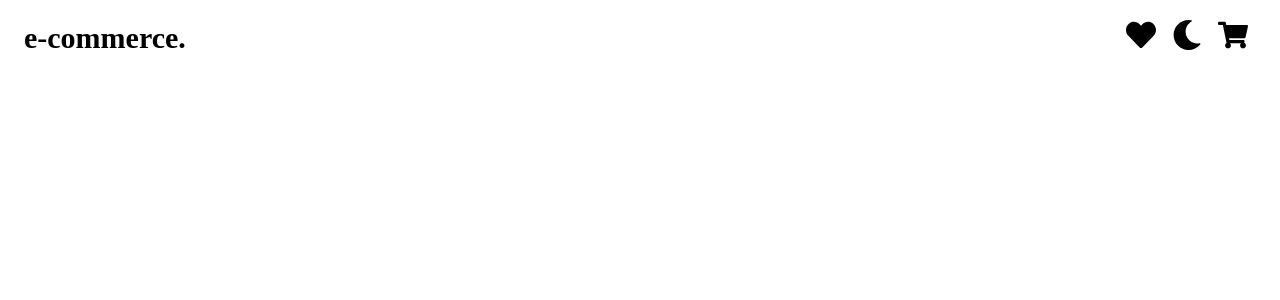
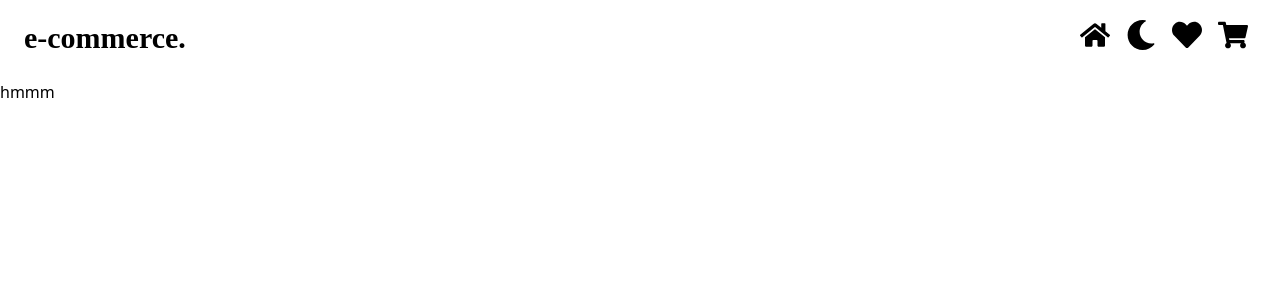
Before and after one commit to avalos-eduardo/ecommerce-site, a React (Vite) app: page /favorites in a window 1280 px wide. Before the commit this address had no page. Shown: the top 300 px of the page. Built offline with nearby package versions, Linux system fonts and the light colour scheme.

Commit message:
added link to home and favorites page in navbar

```diff
--- a/src/App.tsx
+++ b/src/App.tsx
@@ -4,6 +4,7 @@ import { BrowserRouter as Router, Routes, Route } from "react-router-dom";
 import Products from "./components/Products";
 import { ShopContextProvider } from "./context/ShopProvider";
 import { useShopContext } from "./context/shopContext";
+import Favorites from "./components/Favorites";
 
 function AppContent() {
   const { state } = useShopContext();
@@ -16,6 +17,7 @@ function AppContent() {
           <Route path="/" element={<Home />} />
           <Route path="/home" element={<Home />} />
           <Route path="/home/products" element={<Products />} />
+          <Route path="/favorites" element={<Favorites />} />
         </Routes>
       </div>
     </div>
--- /dev/null
+++ b/src/components/Favorites.tsx
@@ -0,0 +1,7 @@
+export default function Favorites() {
+  return (
+    <main>
+      <p>hmmm</p>
+    </main>
+  );
+}
--- a/src/components/Navbar.tsx
+++ b/src/components/Navbar.tsx
@@ -1,8 +1,10 @@
 import { FaShoppingCart } from "react-icons/fa";
+import { FaHome } from "react-icons/fa";
 import { FaMoon } from "react-icons/fa";
 import { FaSun } from "react-icons/fa";
 import { FaHeart } from "react-icons/fa";
 import { useShopContext } from "../context/shopContext";
+import { Link } from "react-router-dom";
 
 export default function Navbar() {
   const { state, dispatch } = useShopContext();
@@ -13,10 +15,12 @@ export default function Navbar() {
         e-commerce.
       </h1>
       <nav className="flex w-[50%]">
-        <ul className="flex justify-end w-[100%] [&>*]:pr-2 [&>*]:pl-2 text-2xl sm:text-3xl">
+        <ul className="flex justify-end w-[100%] [&>*]:pr-1 [&>*]:pl-1 md:[&>*]:pr-2 md:[&>*]:pl-2 text-2xl sm:text-3xl">
           <li>
-            <button className="hover:text-red-600 cursor-pointer">
-              <FaHeart />
+            <button className="hover:text-green-600 cursor-pointer">
+              <Link to="/">
+                <FaHome />
+              </Link>
             </button>
           </li>
           <li>
@@ -25,6 +29,13 @@ export default function Navbar() {
               className="hover:text-blue-600 cursor-pointer"
             >
               {state.darkMode === true ? <FaSun /> : <FaMoon />}
+            </button>
+          </li>
+          <li>
+            <button className="hover:text-red-600 cursor-pointer">
+              <Link to="/favorites">
+                <FaHeart />
+              </Link>
             </button>
           </li>
           <li>
```
